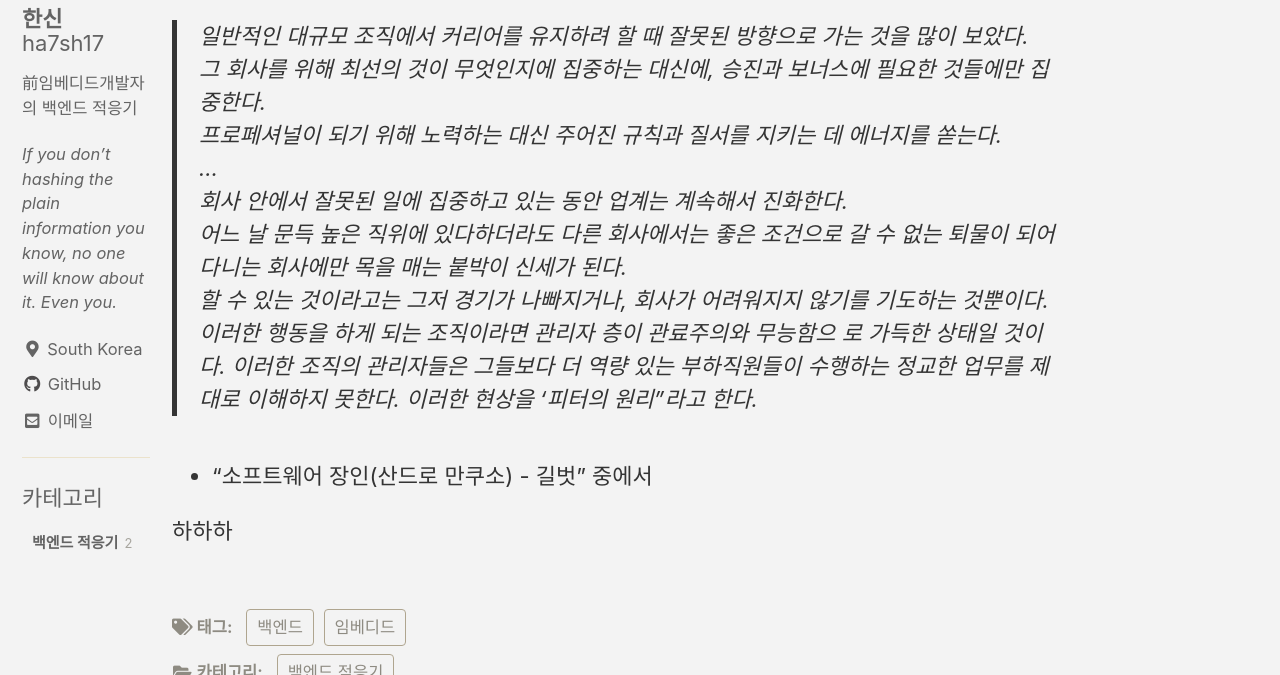
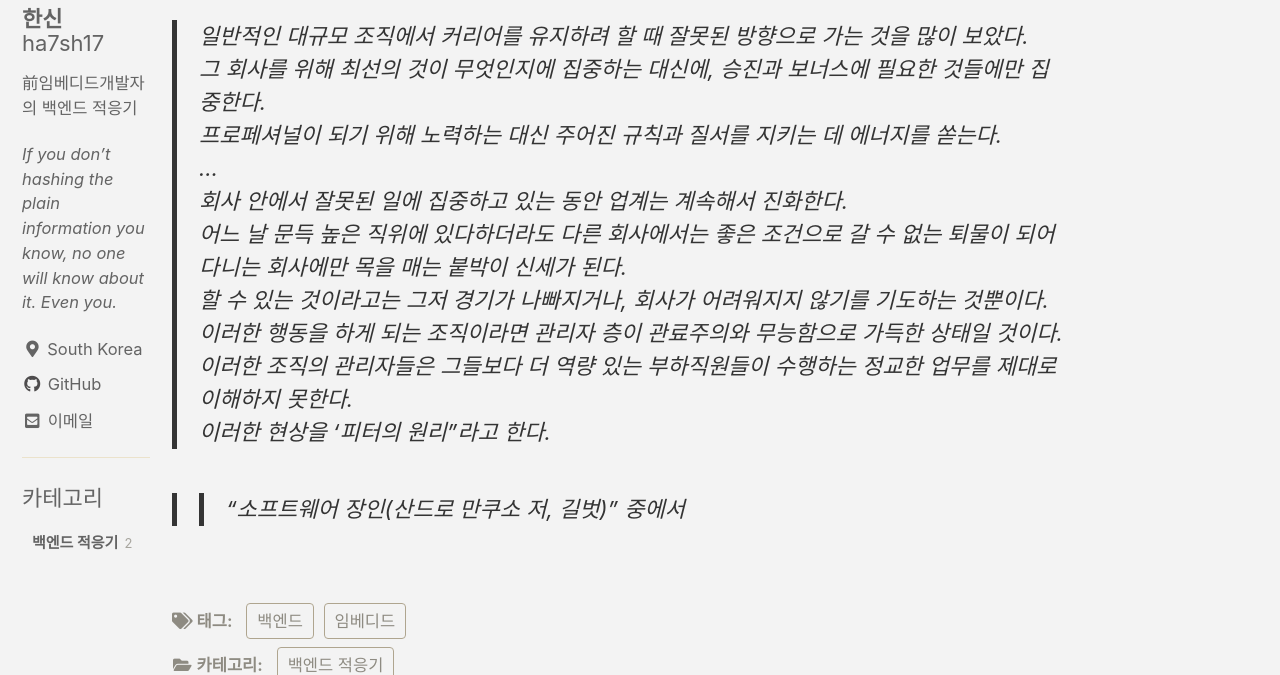
Before and after one commit to ha7sh17/ha7sh17.github.io, a Jekyll site: the page built from _posts/2021-10-31-post-self_reflection.md, in a window 1280 px wide and 900 px high, cut to the strip 225-900 px from the top of the window. Built offline with Jekyll 4.4.1, drawn with Linux system fonts in a browser that asks for light colours; cached includes are drawn as plain includes; comment, search, counter and statistics services are not loaded.

Commit message:
Update 2021-10-31 post

```diff
--- a/_posts/2021-10-31-post-self_reflection.md
+++ b/_posts/2021-10-31-post-self_reflection.md
@@ -18,12 +18,8 @@ tags:
 회사 안에서 잘못된 일에 집중하고 있는 동안 업계는 계속해서 진화한다.
 어느 날 문득 높은 직위에 있다하더라도 다른 회사에서는 좋은 조건으로 갈 수 없는 퇴물이 되어 다니는 회사에만 목을 매는 붙박이 신세가 된다.
 할 수 있는 것이라고는 그저 경기가 나빠지거나, 회사가 어려워지지 않기를 기도하는 것뿐이다.
-이러한 행동을 하게 되는 조직이라면 관리자 층이 관료주의와 무능함으
-로 가득한 상태일 것이다. 이러한 조직의 관리자들은 그들보다 더 역량 있는 부하직원들이 수행하는 정교한 업무를 제대로 이해하지 못한다. 이러한 현상을 '피터의 원리"라고 한다.
+이러한 행동을 하게 되는 조직이라면 관리자 층이 관료주의와 무능함으로 가득한 상태일 것이다.
+이러한 조직의 관리자들은 그들보다 더 역량 있는 부하직원들이 수행하는 정교한 업무를 제대로 이해하지 못한다.
+이러한 현상을 '피터의 원리"라고 한다.
 
-
-
-- "소프트웨어 장인(산드로 만쿠소) - 길벗" 중에서
-
-
-하하하
+>> "소프트웨어 장인(산드로 만쿠소 저, 길벗)" 중에서
```
